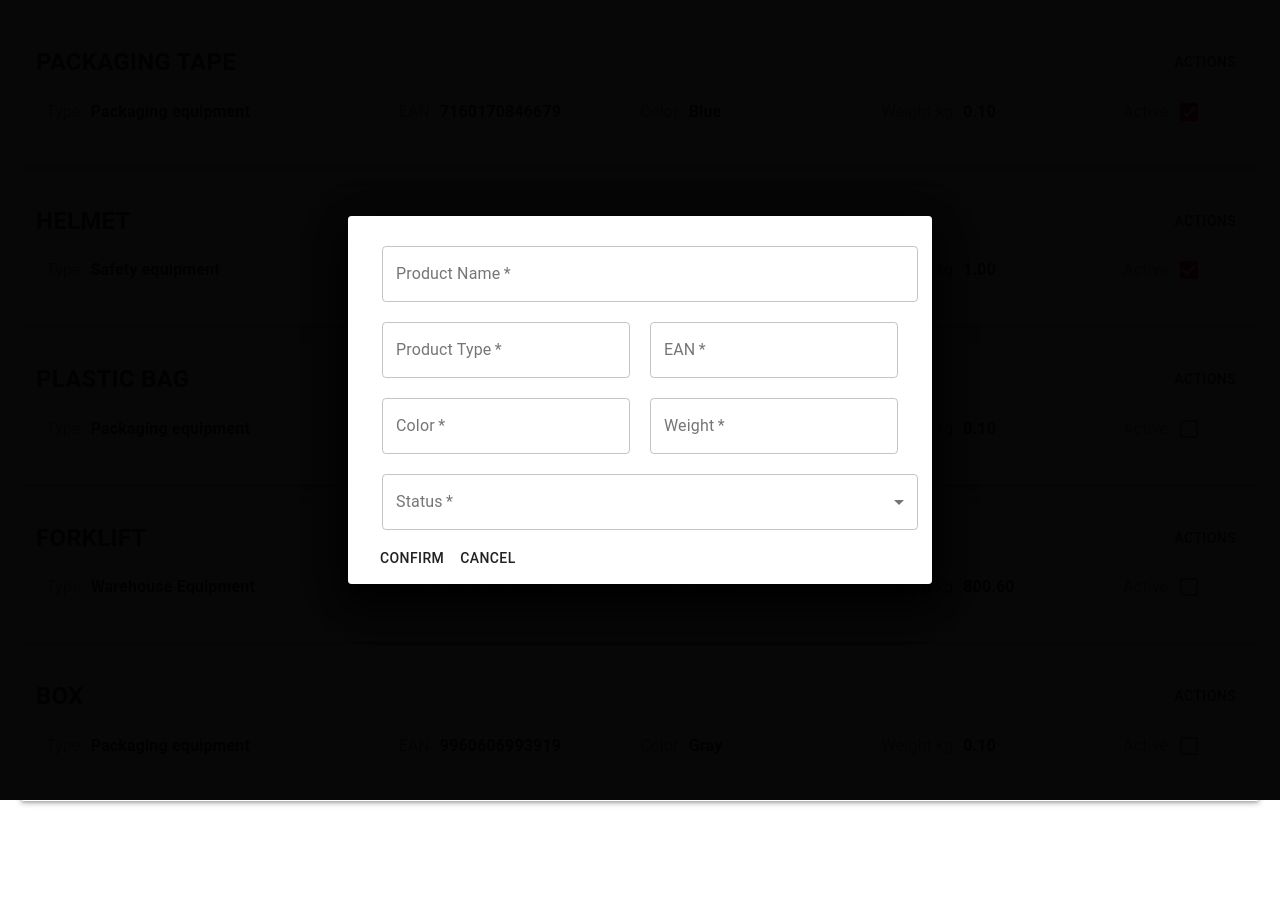
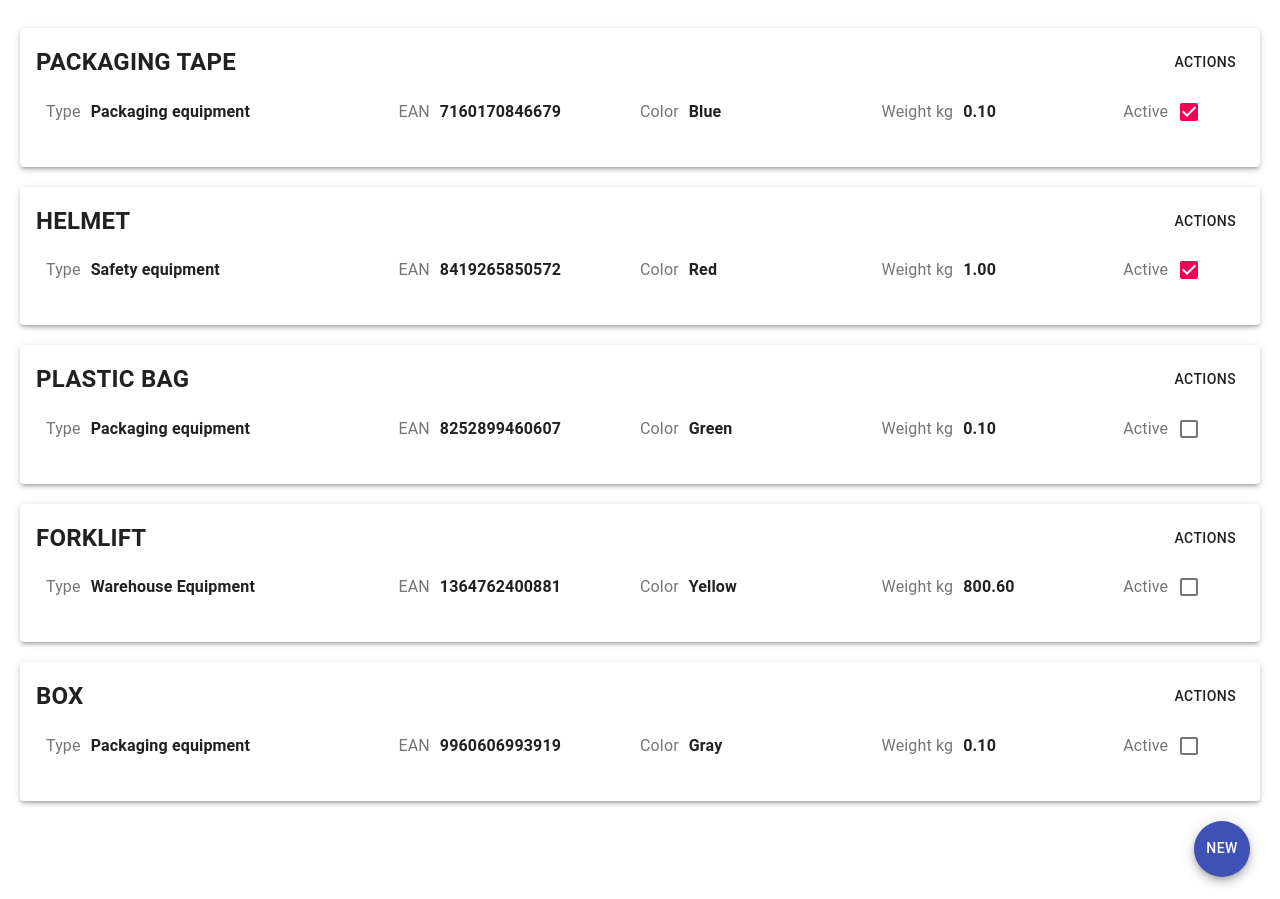
Before and after one commit to LeonasVait/talech-test-assignment-2, a React (Create React App) app: page / in a window 1280 px wide. Before the commit the page ends 829 px from the top, so only its background shows below. Built offline with nearby package versions, Linux system fonts and the light colour scheme.

Commit message:
Added product create button

```diff
--- a/src/components/ProductActionsMenu.tsx
+++ b/src/components/ProductActionsMenu.tsx
@@ -20,7 +20,7 @@ export function ProductActionsMenu({ product }: Props) {
   const [anchorElement, setAnchorElement] = useState(null);
   const [isDeleteDialogOpen, setDeleteDialogOpen] = useState(false);
   const [isViewDialogOpen, setViewDialogOpen] = useState(false);
-  const [isEditDialogOpen, setEditDialogOpen] = useState(true);
+  const [isEditDialogOpen, setEditDialogOpen] = useState(false);
 
   const handleClick = (event: any) => {
     setAnchorElement(event.currentTarget);
@@ -54,6 +54,7 @@ export function ProductActionsMenu({ product }: Props) {
       >
         Actions
       </Button>
+
       <Menu
         anchorEl={anchorElement}
         keepMounted
@@ -64,6 +65,7 @@ export function ProductActionsMenu({ product }: Props) {
         <MenuItem onClick={handleEdit}>Edit</MenuItem>
         <MenuItem onClick={handleDelete}>Delete</MenuItem>
       </Menu>
+
       <ProductDeleteDialog
         open={isDeleteDialogOpen}
         product={product}
@@ -74,6 +76,7 @@ export function ProductActionsMenu({ product }: Props) {
         <DialogContent>
           <ProductView product={product}></ProductView>
         </DialogContent>
+
         <DialogActions>
           <Button onClick={() => setViewDialogOpen(false)}>Close</Button>
         </DialogActions>
--- a/src/components/ProductsList.tsx
+++ b/src/components/ProductsList.tsx
@@ -1,17 +1,63 @@
-import React from "react";
-import { List } from "@material-ui/core";
+import React, { useState } from "react";
+import {
+  List,
+  Fab,
+  makeStyles,
+  DialogContent,
+  Dialog
+} from "@material-ui/core";
 
 import { data } from "../fixtures/MockData";
 import { ProductsListEntry } from "./ProductsListEntry";
+import { ProductEdit } from "./ProductEdit";
+
+function getProducts() {
+  if (data.length > 0) {
+    return data.map((entry, index) => (
+      <ProductsListEntry product={entry} key={index}></ProductsListEntry>
+    ));
+  } else {
+    //TODO create empty list placeholder
+    return "There are no products";
+  }
+}
 
 export function ProductsList() {
+  const [isEditDialogOpen, setEditDialogOpen] = useState(false);
+
+  const classes = useStyles();
   return (
-    <List>
-      {data.length > 0
-        ? data.map((entry, index) => (
-            <ProductsListEntry product={entry} key={index}></ProductsListEntry>
-          ))
-        : "There are no products"}
-    </List>
+    <>
+      <List>
+        {getProducts()}
+        <div className={classes.listFooter}>
+          <Fab
+            color="primary"
+            className={classes.fab}
+            onClick={() => setEditDialogOpen(true)}
+          >
+            New
+          </Fab>
+        </div>
+      </List>
+
+      <Dialog open={isEditDialogOpen} onClose={() => setEditDialogOpen(false)}>
+        <DialogContent>
+          <ProductEdit></ProductEdit>
+        </DialogContent>
+      </Dialog>
+    </>
   );
 }
+
+const useStyles = makeStyles({
+  listFooter: {
+    position: "relative",
+    paddingBottom: "70px"
+  },
+  fab: {
+    position: "absolute",
+    right: "30px",
+    top: 0
+  }
+});
```
